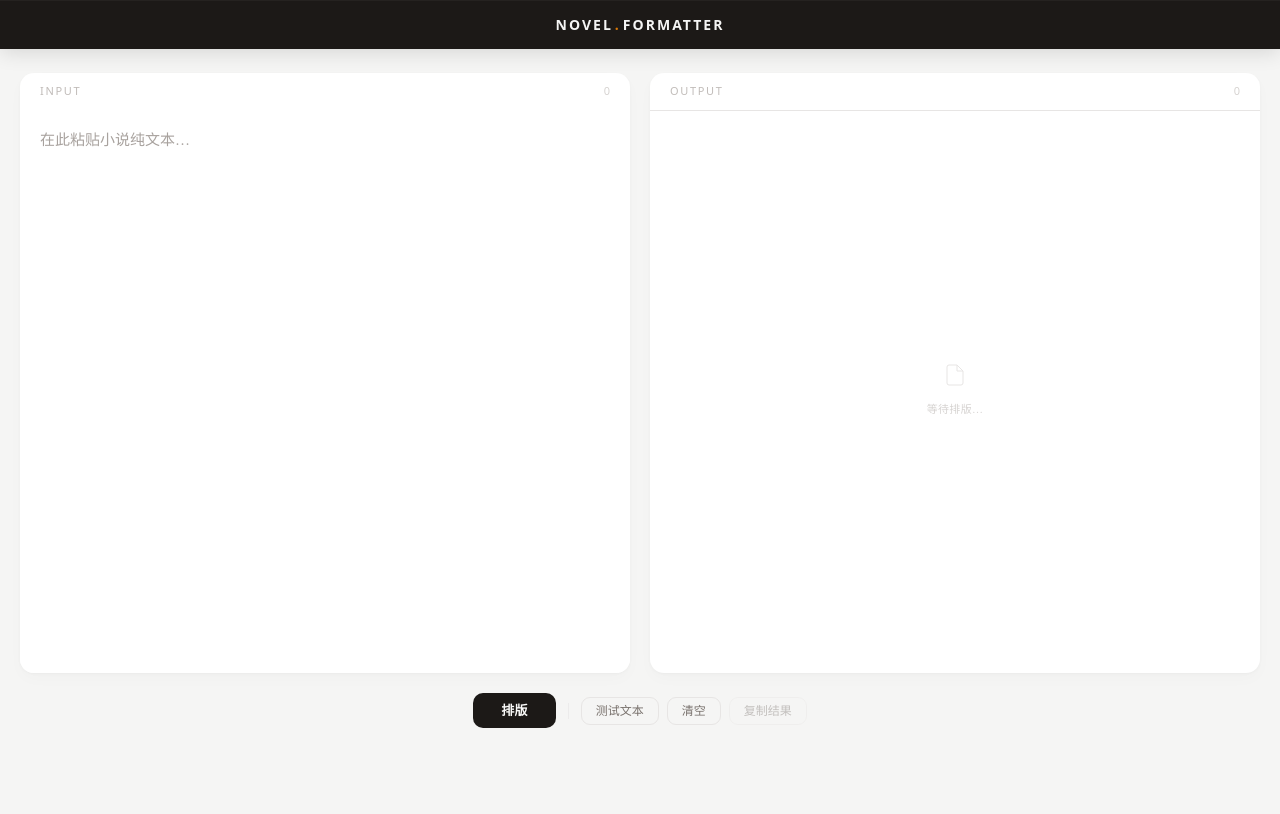
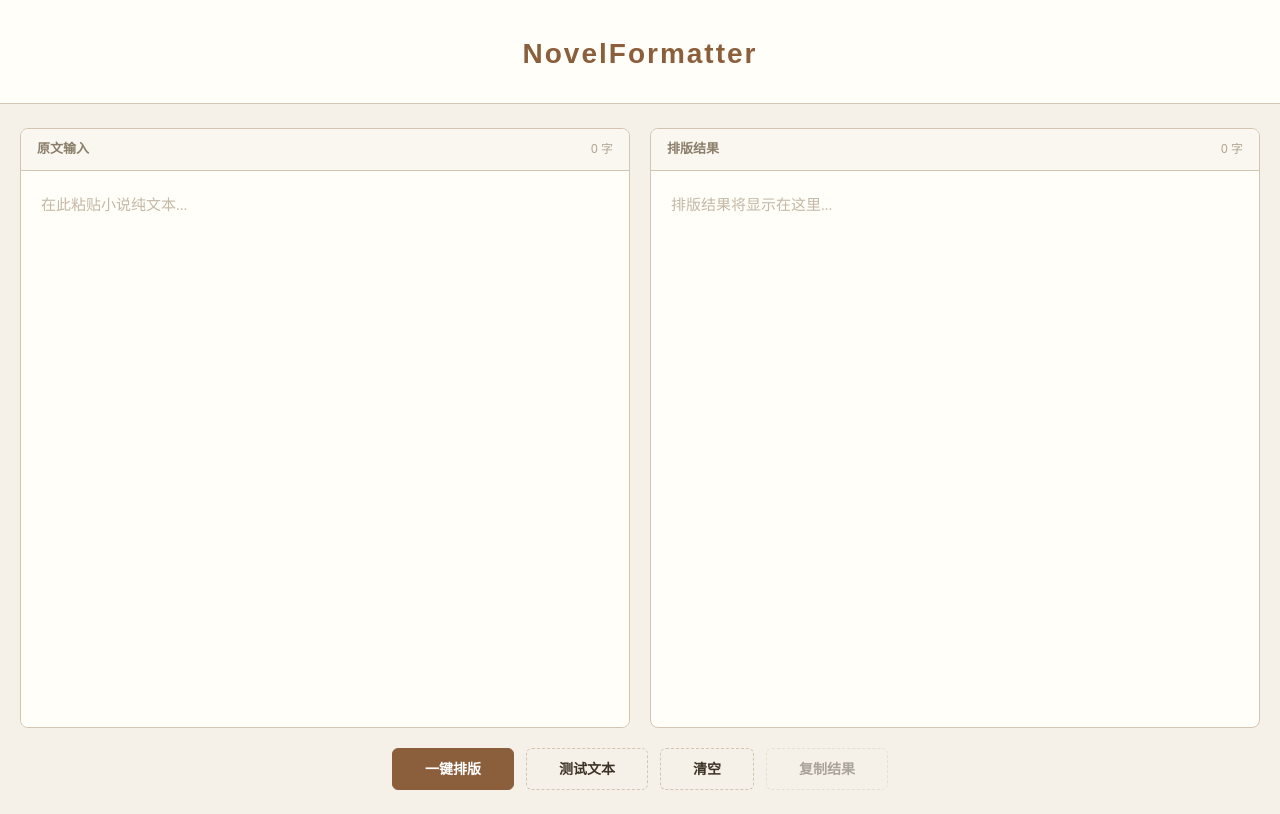
Before and after one commit to Aa1689756333/essence-tools, a React (Vite) app: page / in a window 1280 px wide. Built offline with nearby package versions, Linux system fonts and the light colour scheme.

Commit message:
revert: restore pre-design-guidelines visual style
Revert all 7 files to the state before Vercel Web Design Guidelines
and Tailwind Guidelines were applied. Original warm-tone brown palette
with Chinese labels, 4-phase progress animation, and all functionality intact.

```diff
--- a/src/App.jsx
+++ b/src/App.jsx
@@ -198,16 +198,14 @@ export default function App() {
   }, []);
 
   return (
-    <div className="min-h-screen bg-stone-100">
-      <nav className="nav-shadow bg-stone-900 py-3.5 px-6">
-        <div className="max-w-[1300px] mx-auto flex items-center justify-center">
-          <h1 className="text-[14px] font-semibold text-stone-100 tracking-[2px]">
-            NOVEL<span className="text-brand mx-[2px]">.</span>FORMATTER
-          </h1>
-        </div>
-      </nav>
+    <div className="min-h-screen bg-bg">
+      <header className="text-center py-8 pb-5 border-b border-border bg-card-bg">
+        <h1 className="text-[28px] font-bold text-accent tracking-[2px] mb-1.5">
+          NovelFormatter
+        </h1>
+      </header>
 
-      <main className="max-w-[1300px] mx-auto px-5 py-6">
+      <div className="max-w-[1300px] mx-auto px-5 py-6">
         <div className="grid grid-cols-1 md:grid-cols-2 gap-5 h-[600px] max-md:h-auto">
           <EditorPanel
             textareaRef={textareaRef}
@@ -240,7 +238,7 @@ export default function App() {
           copyLabel={copyLabel}
           disabled={isProcessing}
         />
-      </main>
+      </div>
     </div>
   );
 }
--- a/src/components/ActionBar.jsx
+++ b/src/components/ActionBar.jsx
@@ -1,17 +1,32 @@
 export default function ActionBar({ onFormat, onSample, onClear, onCopy, canCopy, copyLabel, disabled }) {
   return (
-    <nav className="flex items-center justify-center gap-2 mt-5" role="toolbar" aria-label="操作按钮">
-      <button onClick={onFormat} disabled={disabled} className="btn btn-lg btn-dark">
-        排版
+    <div className="flex gap-3 justify-center mt-5">
+      <button
+        onClick={onFormat}
+        disabled={disabled}
+        className="px-8 py-2.5 rounded-md text-sm font-semibold cursor-pointer transition-all bg-accent text-white border border-accent hover:bg-accent-hover disabled:opacity-60 disabled:cursor-not-allowed"
+      >
+        一键排版
       </button>
-
-      <span className="w-px h-4 bg-stone-200/60 mx-1" />
-
-      <button onClick={onSample} className="btn btn-md btn-subtle">测试文本</button>
-      <button onClick={onClear} className="btn btn-md btn-subtle">清空</button>
-      <button onClick={onCopy} disabled={!canCopy} className="btn btn-md btn-subtle">
-        {copyLabel}
+      <button
+        onClick={onSample}
+        className="px-8 py-2.5 rounded-md text-sm font-semibold cursor-pointer transition-all bg-transparent text-text border border-dashed border-border hover:bg-btn-bg"
+      >
+        测试文本
       </button>
-    </nav>
+      <button
+        onClick={onClear}
+        className="px-8 py-2.5 rounded-md text-sm font-semibold cursor-pointer transition-all bg-transparent text-text border border-dashed border-border hover:bg-btn-bg"
+      >
+        清空
+      </button>
+      <button
+        onClick={onCopy}
+        disabled={!canCopy}
+        className="px-8 py-2.5 rounded-md text-sm font-semibold cursor-pointer transition-all bg-transparent text-text border border-dashed border-border hover:bg-btn-bg disabled:opacity-40 disabled:cursor-not-allowed"
+      >
+        {copyLabel || '复制结果'}
+      </button>
+    </div>
   );
 }
--- a/src/components/EditorPanel.jsx
+++ b/src/components/EditorPanel.jsx
@@ -7,31 +7,25 @@ export default function EditorPanel({
   onMouseLeave,
 }) {
   return (
-    <section className="floating-card flex flex-col">
-      <header className="flex justify-between items-center px-5 py-2.5">
-        <span className="text-[11px] font-medium text-stone-400/70 tracking-[0.15em] uppercase">Input</span>
-        <span className="text-[11px] text-stone-300 tabular-nums" aria-live="polite">
-          {inputCount}
-        </span>
-      </header>
-      <div className="card-divider" />
-
+    <div className="flex flex-col bg-card-bg border border-border rounded-lg overflow-hidden">
+      <div className="flex justify-between items-center px-4 py-2.5 bg-[#faf7f0] border-b border-border text-[13px] font-semibold text-text-secondary">
+        <span>原文输入</span>
+        <span className="text-xs text-[#b0a492] font-normal">{inputCount} 字</span>
+      </div>
       <div className="relative flex-1 overflow-hidden">
         <div
           ref={overlayRef}
-          className="highlight-overlay absolute top-0 left-0 w-full h-full overflow-hidden px-5 py-4 pr-[37px] pointer-events-none z-[1] font-serif-cjk text-[15px] leading-[1.95] whitespace-pre-wrap break-all box-border text-stone-600 bg-surface"
+          className="highlight-overlay absolute top-0 left-0 w-full h-full overflow-hidden p-5 pr-[37px] pointer-events-none z-[1] font-serif-cjk text-[15px] leading-[1.9] whitespace-pre-wrap break-all box-border text-text bg-card-bg"
         />
         <textarea
           ref={textareaRef}
-          className="textarea-invisible custom-scrollbar absolute top-0 left-0 w-full h-full overflow-y-scroll px-5 py-4 border-none outline-none resize-none font-serif-cjk text-[15px] leading-[1.95] whitespace-pre-wrap break-all box-border z-[2]"
-          placeholder="在此粘贴小说纯文本…"
+          className="textarea-invisible absolute top-0 left-0 w-full h-full overflow-y-scroll p-5 border-none outline-none resize-none font-serif-cjk text-[15px] leading-[1.9] whitespace-pre-wrap break-all box-border z-[2]"
+          placeholder="在此粘贴小说纯文本..."
           onInput={onInput}
           onMouseMove={onMouseMove}
           onMouseLeave={onMouseLeave}
-          spellCheck="false"
-          aria-label="原文输入区域"
         />
       </div>
-    </section>
+    </div>
   );
 }
--- a/src/components/OutputPanel.jsx
+++ b/src/components/OutputPanel.jsx
@@ -11,32 +11,19 @@ export default function OutputPanel({
     outputText === '请先在左侧输入文本...';
 
   return (
-    <section className="floating-card flex flex-col">
-      <header className="flex justify-between items-center px-5 py-2.5">
-        <span className="text-[11px] font-medium text-stone-400/70 tracking-[0.15em] uppercase">Output</span>
-        <span className="text-[11px] text-stone-300 tabular-nums" aria-live="polite">
-          {outputCount}
-        </span>
-      </header>
-      <div className="card-divider" />
-
+    <div className="flex flex-col bg-card-bg border border-border rounded-lg overflow-hidden">
+      <div className="flex justify-between items-center px-4 py-2.5 bg-[#faf7f0] border-b border-border text-[13px] font-semibold text-text-secondary">
+        <span>排版结果</span>
+        <span className="text-xs text-[#b0a492] font-normal">{outputCount} 字</span>
+      </div>
       <div
         ref={outputRef}
-        role="region"
-        aria-label="排版结果输出区域"
-        className={`custom-scrollbar flex-1 overflow-y-auto px-5 py-4 font-serif-cjk text-[15px] leading-[1.95] whitespace-pre-wrap break-all ${isEmpty ? 'text-stone-300' : 'text-stone-600'}`}
+        className={`flex-1 overflow-y-auto p-5 font-serif-cjk text-[15px] leading-[1.9] whitespace-pre-wrap break-all ${isEmpty ? 'text-[#c5b8a5]' : ''}`}
         onMouseOver={onMouseOver}
         onMouseLeave={onMouseLeave}
       >
         {isEmpty ? (
-          <div className="flex flex-col items-center justify-center h-full gap-3 select-none">
-            <svg className="w-6 h-6 text-stone-200" viewBox="0 0 24 24" fill="none" stroke="currentColor" strokeWidth="1" aria-hidden="true">
-              <path d="M14 2H6a2 2 0 0 0-2 2v16a2 2 0 0 0 2 2h12a2 2 0 0 0 2-2V8z"/><polyline points="14 2 14 8 20 8"/>
-            </svg>
-            <span className="text-[11px] text-stone-300 font-light tracking-wide">
-              {outputText || '等待排版…'}
-            </span>
-          </div>
+          outputText || '排版结果将显示在这里...'
         ) : (
           paragraphs.map((para, i) => {
             if (para.text === '') {
@@ -54,6 +41,6 @@ export default function OutputPanel({
           })
         )}
       </div>
-    </section>
+    </div>
   );
 }
--- a/src/index.css
+++ b/src/index.css
@@ -1,193 +1,71 @@
 @import "tailwindcss";
 
 @theme {
-  --color-brand: #d97706;
-  --color-brand-hover: #b45309;
-  --color-surface: #ffffff;
+  --color-bg: #f5f0e8;
+  --color-card-bg: #fffef9;
+  --color-text: #3d3226;
+  --color-text-secondary: #8b7e6a;
+  --color-border: #d4c5b2;
+  --color-accent: #8b5e3c;
+  --color-accent-hover: #6b4530;
+  --color-btn-bg: #f0ebe0;
+  --color-btn-hover: #e5ddd0;
+  --color-danger: #c0392b;
+  --color-danger-hover: #a93226;
+  --color-success: #6b8e5a;
 }
 
-/* ===== 基础 ===== */
-
 body {
-  font-family: "PingFang SC", "Noto Sans SC", "Microsoft YaHei", system-ui, sans-serif;
-  background: #f5f5f4;
-  color: #1c1917;
+  font-family: "PingFang SC", "Noto Sans SC", "Microsoft YaHei", sans-serif;
+  background: var(--color-bg);
+  color: var(--color-text);
   min-height: 100vh;
-  -webkit-font-smoothing: antialiased;
-  -moz-osx-font-smoothing: grayscale;
+  line-height: 1.6;
 }
 
+/* 排版字体 — 用于输入区和输出区 */
 .font-serif-cjk {
   font-family: "PingFang SC", "Noto Sans SC", "STSong", "SimSun", serif;
 }
 
-/* ===== textarea + overlay ===== */
-
+/* ========== textarea 透明文字层 (z-2, 最上层交互) ========== */
 .textarea-invisible {
   color: transparent;
   -webkit-text-fill-color: transparent;
-  caret-color: #78716c;
+  caret-color: #4a3728;
   background: transparent;
 }
 
 .textarea-invisible::placeholder {
-  color: #a8a29e;
-  -webkit-text-fill-color: #a8a29e;
-  font-weight: 300;
+  color: #c5b8a5;
+  -webkit-text-fill-color: #c5b8a5;
 }
 
+/* ========== 高亮覆盖层 (z-1, 后方渲染) ========== */
 .highlight-overlay .line {
   display: block;
-  border-radius: 2px;
-  transition: background 0.1s ease;
+  border-radius: 3px;
+  transition: background 0.15s;
 }
 
 .highlight-overlay .line.active {
-  background: rgba(217, 119, 6, 0.08);
+  background: rgba(139, 94, 60, 0.28);
+  box-shadow: inset 0 0 0 1px rgba(139, 94, 60, 0.15);
 }
 
+/* ========== 输出面板段落 ========== */
 .output-paragraph {
   margin: 0;
   padding: 1px 4px;
-  border-radius: 2px;
-  transition: background 0.1s ease;
+  border-radius: 3px;
+  transition: background 0.15s;
   cursor: default;
 }
 
 .output-paragraph:hover {
-  background: rgba(217, 119, 6, 0.05);
+  background: rgba(139, 94, 60, 0.12);
 }
 
 .output-paragraph.active {
-  background: rgba(217, 119, 6, 0.08);
+  background: rgba(139, 94, 60, 0.28);
 }
-
-/* ===== 浮起卡片 ===== */
-
-.floating-card {
-  background: var(--color-surface);
-  border-radius: 14px;
-  box-shadow: 0 1px 3px rgba(0, 0, 0, 0.03), 0 6px 16px rgba(0, 0, 0, 0.02);
-  overflow: hidden;
-  transition: box-shadow 0.5s cubic-bezier(0.16, 1, 0.3, 1);
-}
-
-.floating-card:hover {
-  box-shadow: 0 2px 6px rgba(0, 0, 0, 0.03), 0 16px 40px rgba(0, 0, 0, 0.05);
-}
-
-.card-divider {
-  height: 0.5px;
-  background: #e7e5e4;
-}
-
-/* ===== 导航栏阴影 ===== */
-
-.nav-shadow {
-  box-shadow: 0 1px 0 rgba(255, 255, 255, 0.04) inset, 0 4px 20px rgba(0, 0, 0, 0.12);
-}
-
-/* ===== 按钮 ===== */
-
-.btn {
-  display: inline-flex;
-  align-items: center;
-  justify-content: center;
-  gap: 6px;
-  border-radius: 9px;
-  font-weight: 500;
-  cursor: pointer;
-  transition: all 0.15s ease;
-  border: none;
-  line-height: 1;
-  user-select: none;
-}
-
-.btn:focus-visible {
-  outline: 2px solid var(--color-brand);
-  outline-offset: 2px;
-}
-
-.btn:disabled {
-  opacity: 0.4;
-  cursor: not-allowed;
-}
-
-.btn-lg {
-  padding: 11px 28px;
-  font-size: 13px;
-  font-weight: 600;
-  border-radius: 10px;
-  letter-spacing: 0.02em;
-}
-
-.btn-md {
-  padding: 7px 14px;
-  font-size: 12px;
-}
-
-.btn-dark {
-  background: #1c1917;
-  color: #fafaf9;
-}
-
-.btn-dark:hover:not(:disabled) {
-  background: #292524;
-}
-
-.btn-dark:active:not(:disabled) {
-  transform: scale(0.97);
-}
-
-.btn-subtle {
-  background: transparent;
-  color: #78716c;
-  border: 1px solid #e7e5e4;
-}
-
-.btn-subtle:hover:not(:disabled) {
-  background: #fafaf9;
-  border-color: #d6d3d1;
-  color: #44403c;
-}
-
-/* ===== 动画 ===== */
-
-@keyframes fade-up {
-  from { opacity: 0; transform: translateY(8px); }
-  to { opacity: 1; transform: translateY(0); }
-}
-
-@keyframes pulse-dot {
-  0%, 100% { box-shadow: 0 0 0 0 rgba(217, 119, 6, 0.45); }
-  50% { box-shadow: 0 0 0 7px rgba(217, 119, 6, 0); }
-}
-
-@keyframes spin {
-  to { transform: rotate(360deg); }
-}
-
-.animate-fade-up {
-  animation: fade-up 0.4s cubic-bezier(0.16, 1, 0.3, 1);
-}
-
-.animate-pulse-dot {
-  animation: pulse-dot 1.6s ease-in-out infinite;
-}
-
-.animate-spin-slow {
-  animation: spin 0.8s linear infinite;
-}
-
-@media (prefers-reduced-motion: reduce) {
-  .animate-fade-up { animation: none; }
-  .animate-pulse-dot { animation: none; }
-  .animate-spin-slow { animation-duration: 3s; }
-}
-
-/* ===== 滚动条 ===== */
-
-.custom-scrollbar::-webkit-scrollbar { width: 4px; }
-.custom-scrollbar::-webkit-scrollbar-track { background: transparent; }
-.custom-scrollbar::-webkit-scrollbar-thumb { background: #d6d3d1; border-radius: 2px; }
-.custom-scrollbar::-webkit-scrollbar-thumb:hover { background: #a8a29e; }
```
Also changed, not shown: src/components/DiffStats.jsx (+14 -25 lines), src/components/ProgressPanel.jsx (+62 -59 lines).
